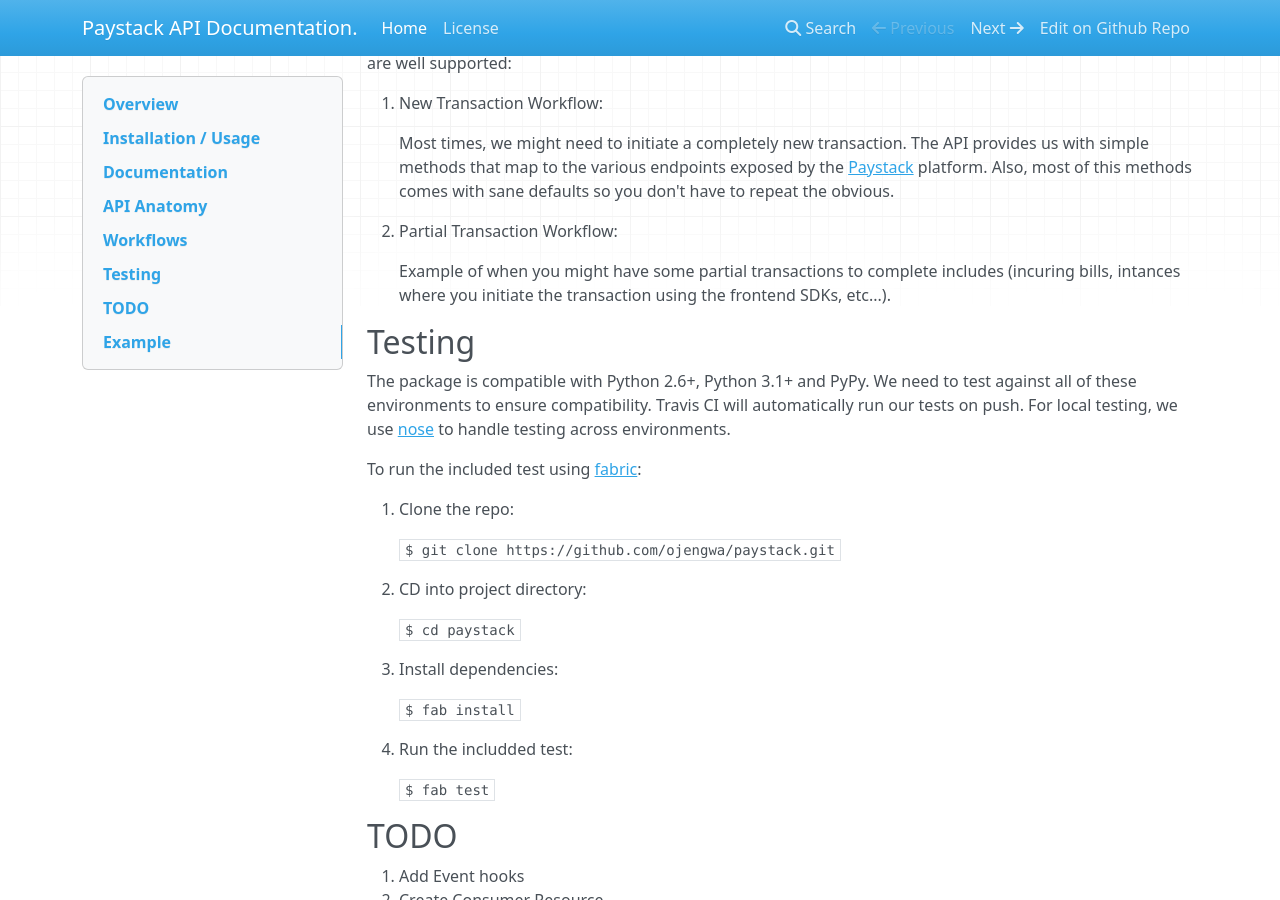
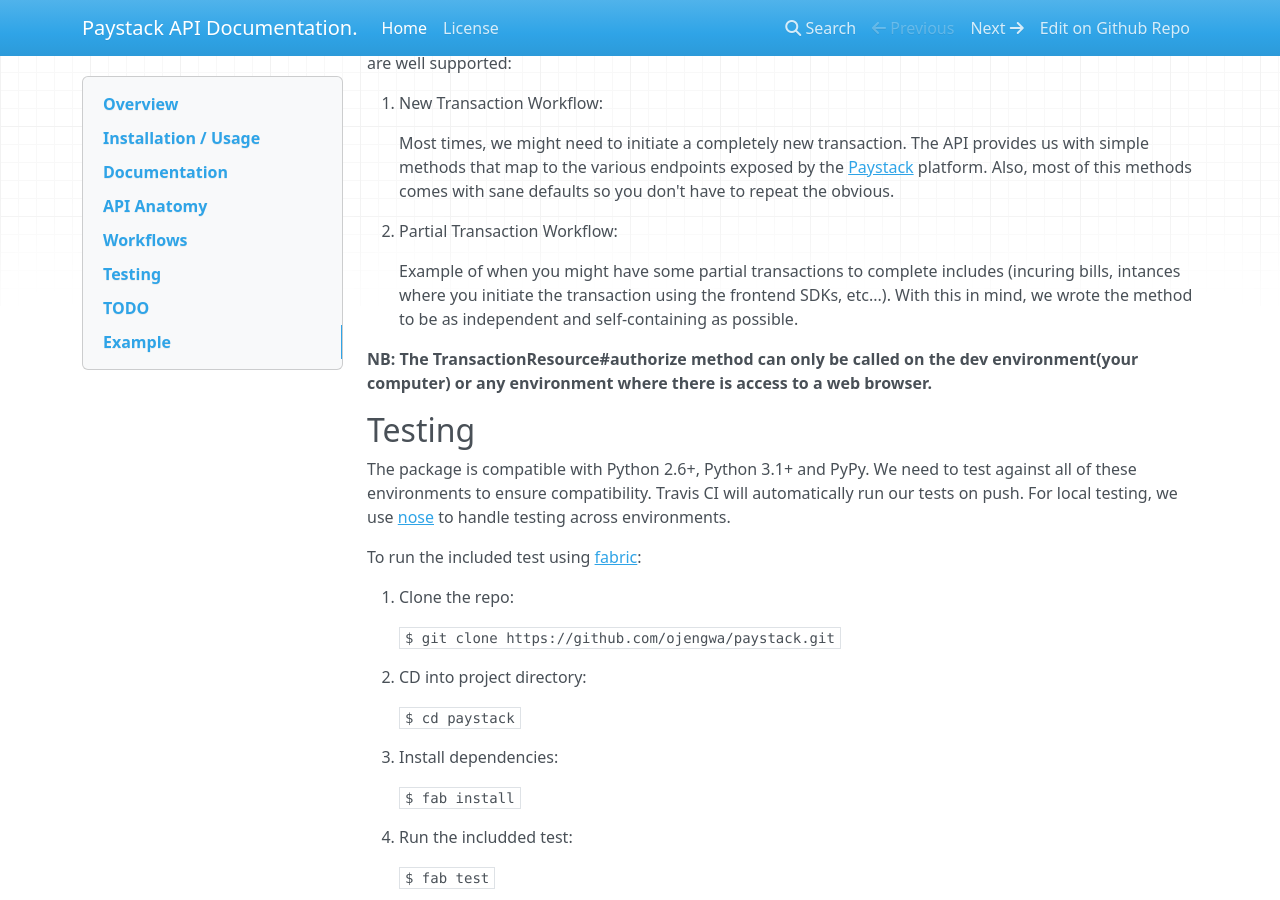
Before and after one commit to ojengwa/paystack, an MkDocs documentation site: the page built from docs/index.md, in a window 1280 px wide and 900 px high, scrolled down 2835 px. Built offline with MkDocs 1.6.1, drawn with Linux system fonts in a browser that asks for light colours; nearby versions of some CDN libraries.

Commit message:
update project docs

```diff
--- a/docs/index.md
+++ b/docs/index.md
@@ -158,7 +158,9 @@ This library was designed with with pluggablility and ease of use in mind. Two o
 
 2. Partial Transaction Workflow:
 
-    Example of when you might have some partial transactions to complete includes (incuring bills, intances where you initiate the transaction using the frontend SDKs, etc...).
+    Example of when you might have some partial transactions to complete includes (incuring bills, intances where you initiate the transaction using the frontend SDKs, etc...). With this in mind, we wrote the method to be as independent and self-containing as possible.
+
+**NB: The TransactionResource#authorize method can only be called on the dev environment(your computer) or any environment where there is access to a web browser.**
 
 Testing
 -------------
```
